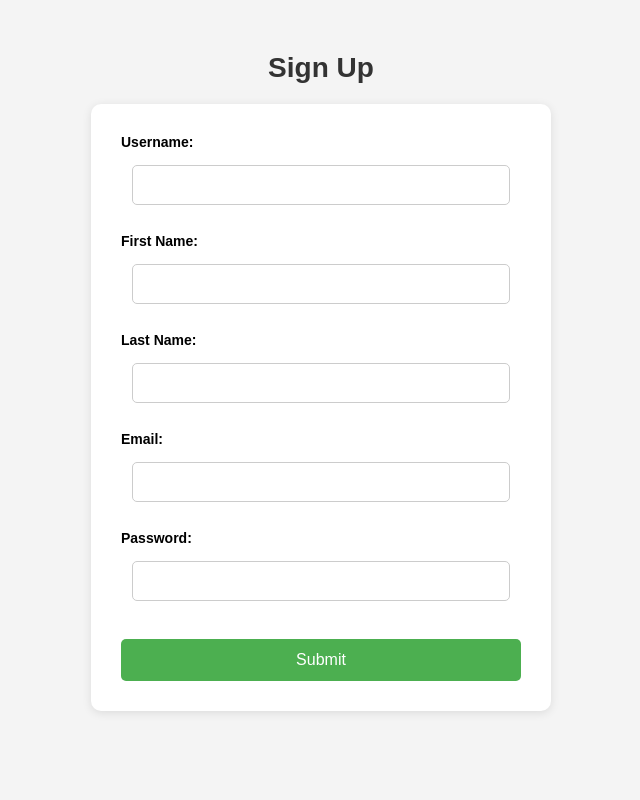
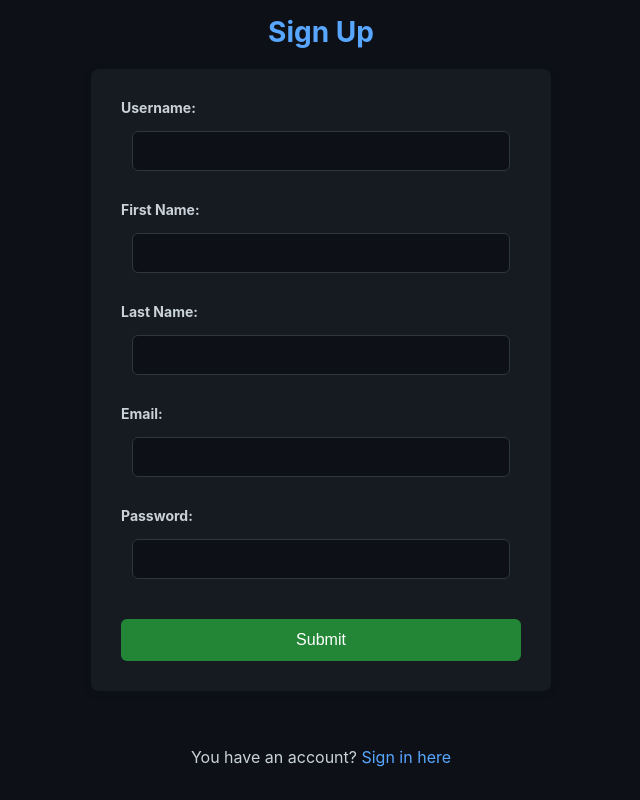
Before and after one commit to twonumberfortyfives/social-media-demo, a Django app: page /user/sign-up/ in a window 1280 px wide. Shown: the whole page, without its empty margins (319-959 px from the left). Run offline with Django 5.2, Linux system fonts and the light colour scheme.

Commit message:
made it more stylish hehe

```diff
--- a/static/register.css
+++ /dev/null
@@ -1,84 +0,0 @@
-/* General styling for the body */
-body {
-    font-family: Arial, sans-serif;
-    background-color: #f4f4f4;
-    margin: 0;
-    padding: 0;
-    display: flex;
-    justify-content: center;
-    align-items: center;
-    height: 100vh;
-    flex-direction: column;
-}
-
-/* Styling for the page title */
-#page-title {
-    font-size: 28px;
-    color: #333;
-    margin-bottom: 20px;
-    text-align: center;
-    font-weight: bold;
-}
-
-/* Container for the form */
-form {
-    background-color: #fff;
-    padding: 30px;
-    border-radius: 10px;
-    box-shadow: 0 2px 10px rgba(0, 0, 0, 0.1);
-    width: 100%;
-    max-width: 400px;
-    text-align: center;
-}
-
-/* Style for form elements */
-input {
-    width: calc(100% - 22px); /* Adjusting for padding and border */
-    padding: 10px;
-    margin: 10px 0;
-    border: 1px solid #ccc;
-    border-radius: 5px;
-    font-size: 16px;
-    box-sizing: border-box;
-}
-
-/* Styling the label */
-label {
-    font-size: 14px;
-    font-weight: bold;
-    display: block;
-    margin-bottom: 5px;
-    text-align: left;
-}
-
-/* Button styling */
-button {
-    width: 100%;
-    padding: 12px;
-    background-color: #4CAF50;
-    color: white;
-    border: none;
-    border-radius: 5px;
-    font-size: 16px;
-    cursor: pointer;
-    margin-top: 10px;
-}
-
-button:hover {
-    background-color: #45a049;
-}
-
-/* Response message styling */
-#response-message {
-    margin-top: 20px;
-    color: #f00; /* Red color for error messages */
-    font-size: 14px;
-    font-weight: bold;
-}
-
-/* Making the form responsive */
-@media (max-width: 500px) {
-    form {
-        width: 90%;
-    }
-}
--- /dev/null
+++ b/static/sign_in_and_sign_up.css
@@ -0,0 +1,102 @@
+/* Общие стили для страницы */
+body {
+    font-family: -apple-system, BlinkMacSystemFont, 'Segoe UI', Roboto, 'Helvetica Neue', Arial, sans-serif;
+    background-color: #0d1117;
+    color: #c9d1d9;
+    margin: 0;
+    padding: 0;
+    display: flex;
+    justify-content: center;
+    align-items: center;
+    height: 100vh;
+    flex-direction: column;
+}
+
+/* Стиль заголовка страницы */
+#page-title {
+    font-size: 28px;
+    color: #58a6ff;
+    margin-bottom: 20px;
+    text-align: center;
+    font-weight: bold;
+}
+
+/* Контейнер для формы */
+form {
+    background-color: #161b22;
+    padding: 30px;
+    border-radius: 8px;
+    box-shadow: 0 2px 10px rgba(0, 0, 0, 0.1);
+    width: 100%;
+    max-width: 400px;
+    text-align: center;
+}
+
+/* Стиль для элементов формы */
+input {
+    width: calc(100% - 22px);
+    padding: 10px;
+    margin: 10px 0;
+    border: 1px solid #30363d;
+    border-radius: 6px;
+    font-size: 16px;
+    background-color: #0d1117;
+    color: #c9d1d9;
+    box-sizing: border-box;
+}
+
+/* Стиль для лейблов */
+label {
+    font-size: 14px;
+    font-weight: bold;
+    display: block;
+    margin-bottom: 5px;
+    text-align: left;
+    color: #c9d1d9;
+}
+
+/* Стиль кнопки */
+button {
+    width: 100%;
+    padding: 12px;
+    background-color: #238636;
+    color: white;
+    border: none;
+    border-radius: 6px;
+    font-size: 16px;
+    cursor: pointer;
+    margin-top: 10px;
+}
+
+button:hover {
+    background-color: #2ea043;
+}
+
+/* Стиль сообщения */
+#response-message {
+    margin-top: 20px;
+    color: #f85149; /* Красный цвет для сообщений об ошибках */
+    font-size: 14px;
+    font-weight: bold;
+}
+
+/* Стиль ссылки на регистрацию */
+p {
+    color: #c9d1d9;
+}
+
+a {
+    color: #58a6ff;
+    text-decoration: none;
+}
+
+a:hover {
+    text-decoration: underline;
+}
+
+/* Адаптивная верстка для небольших экранов */
+@media (max-width: 500px) {
+    form {
+        width: 90%;
+    }
+}
--- a/templates/sign_in.html
+++ b/templates/sign_in.html
@@ -3,7 +3,7 @@
 <html lang="en">
 <head>
   <title>Sign In</title>
-  <link rel="stylesheet" href="{% static 'register.css' %}">
+  <link rel="stylesheet" href="{% static 'sign_in_and_sign_up.css' %}">
 </head>
 <body>
 
--- a/templates/sign_up.html
+++ b/templates/sign_up.html
@@ -1,7 +1,7 @@
 {% load static %}
 <!DOCTYPE html>
 <html lang="en">
-<link rel="stylesheet" href="{% static 'register.css' %}">
+<link rel="stylesheet" href="{% static 'sign_in_and_sign_up.css' %}">
 <head>
   <title>Sign Up</title>
 </head>
@@ -26,6 +26,9 @@
   <button type="submit">Submit</button>
 </form>
 <br><br>
+
+<p>You have an account? <a href="{% url 'sign-in' %}">Sign in here</a></p>
+
 <div id="response-message"></div>
 
 <script>
```
